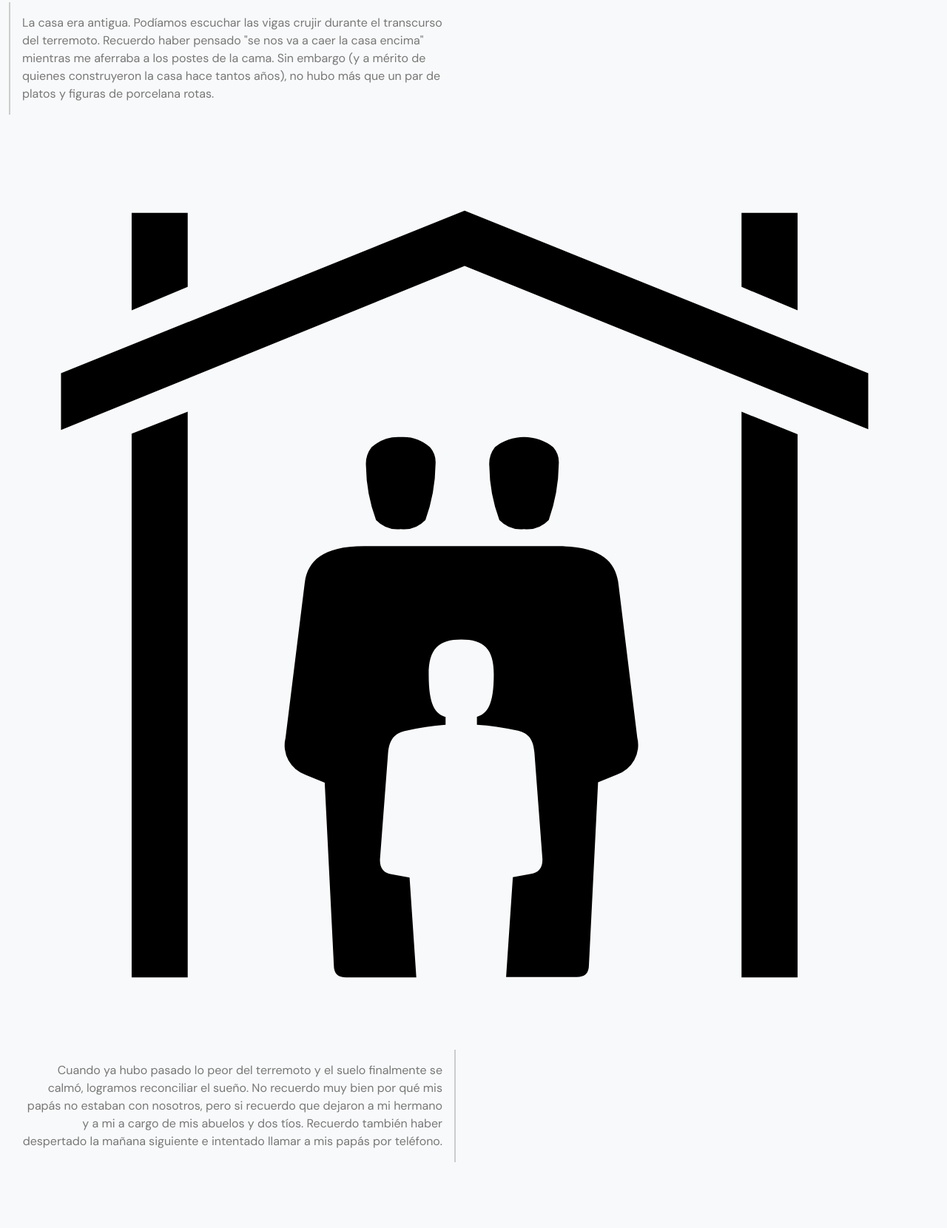
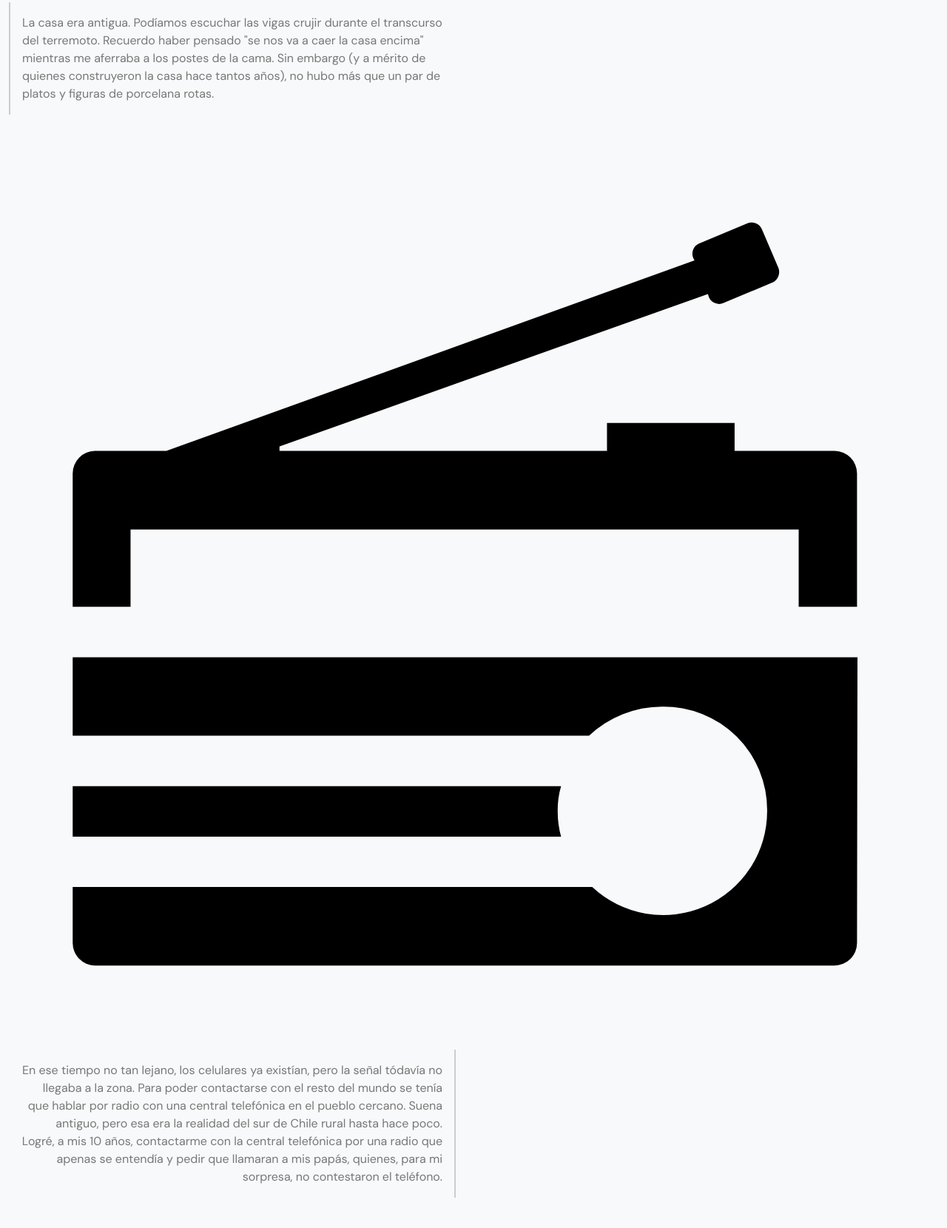
Before and after one commit to josefinaijb/info-digital-04, a plain HTML site: page index.html in a window 1280 px wide. Shown: the part 3280-4940 px from the top of the page at 74% size. Drawn offline with nearby package versions, Linux system fonts and the light colour scheme.

Commit message:
Update index.html

```diff
--- a/index.html
+++ b/index.html
@@ -86,16 +86,6 @@
 
                 <figure class="row d-flex align-items-center">
                     <svg xmlns="http://www.w3.org/2000/svg" viewBox="0 0 100 100">
-                    <title>32_Shelter_v15</title>
-                    <path d="M94.28,25.77v6.15L50,14l-44.28,18V25.77L50,7.93ZM19.62,16.3l-6.15,2.58V8.18h6.15ZM13.47,32.41,19.62,30V92.07H13.47ZM68.94,65.74a3.43,3.43,0,0,1-2.21,4.06l-2.09.86-1,20c0,1-.49,1.36-1.35,1.36H54.55l.74-10.95,2-.37c.86-.12,1.35-.74,1.23-1.84l-.86-11.44c-.13-1.73-.86-2.22-2-2.46a27.73,27.73,0,0,0-4.31-.62v-.86c1.11-.37,1.85-1.23,1.85-4.67C53.2,56,52.09,55,49.63,55s-3.57,1-3.57,3.82c0,3.44.74,4.3,1.85,4.67v.86A27.73,27.73,0,0,0,43.6,65c-1.1.24-1.84.73-2,2.46l-.87,11.44c-.12,1.1.37,1.72,1.23,1.84l2,.37.74,10.95H37c-.86,0-1.35-.37-1.35-1.36l-1-20-2.09-.86a3.43,3.43,0,0,1-2.21-4.06l2.09-16.85c.25-2.33,1.72-4.18,6.52-4.18h21.4c4.8,0,6.27,1.85,6.52,4.18ZM40.28,41.88a17.38,17.38,0,0,1-1.1-5.9,3,3,0,0,1,.61-2.09A4.44,4.44,0,0,1,43,32.78a4.44,4.44,0,0,1,3.2,1.11,2.53,2.53,0,0,1,.61,1.84,18.75,18.75,0,0,1-1.11,6.15,3.26,3.26,0,0,1-2.7,1A3.3,3.3,0,0,1,40.28,41.88Zm13.53,0a17.38,17.38,0,0,1-1.1-5.9,3,3,0,0,1,.61-2.09,5.17,5.17,0,0,1,6.4,0,2.53,2.53,0,0,1,.61,1.84,19,19,0,0,1-1.1,6.15,3.3,3.3,0,0,1-2.71,1A3.3,3.3,0,0,1,53.81,41.88Zm32.72-23L80.38,16.3V8.18h6.15ZM80.38,30l6.15,2.46V92.07H80.38Z"></path>
-                    </svg>
-                    <figcaption class="col-12 col-md-6">
-                        <p>Cuando ya hubo pasado lo peor del terremoto y el suelo finalmente se calmó, logramos reconciliar el sueño. No recuerdo muy bien por qué mis papás no estaban con nosotros, pero si recuerdo que dejaron a mi hermano y a mi a cargo de mis abuelos y dos tíos. Recuerdo también haber despertado la mañana siguiente e intentado llamar a mis papás por teléfono. </p>
-                    </figcaption>
-                </figure>
-
-                <figure class="row d-flex align-items-center">
-                    <svg xmlns="http://www.w3.org/2000/svg" viewBox="0 0 100 100">
                     <title>34_Radio_v15</title>
                     <path d="M93.05,36.76V51.4h-6.4V42.91H13.35V51.4H7V36.76A2.47,2.47,0,0,1,9.41,34.3h7.87L75.22,13.39l-.13-.24a1.22,1.22,0,0,1,.62-1.6L81,9.33a1.23,1.23,0,0,1,1.6.62l1.84,4.3a1.27,1.27,0,0,1-.74,1.6l-5.29,2.22a1.23,1.23,0,0,1-1.6-.62l-.12-.37-47,16.73v.49H65.62V31.23h14V34.3h11A2.47,2.47,0,0,1,93.05,36.76Zm0,51.54a2.47,2.47,0,0,1-2.46,2.46H9.41A2.47,2.47,0,0,1,7,88.3V82.15h57a11.4,11.4,0,0,0,19.19-8.36A11.34,11.34,0,0,0,71.65,62.35a11.71,11.71,0,0,0-8,3.19H7V56.93h86.1ZM60.58,76.62H7V71.08H60.58a9.44,9.44,0,0,0-.37,2.71A10.4,10.4,0,0,0,60.58,76.62Z"></path>
                     </svg>
```
